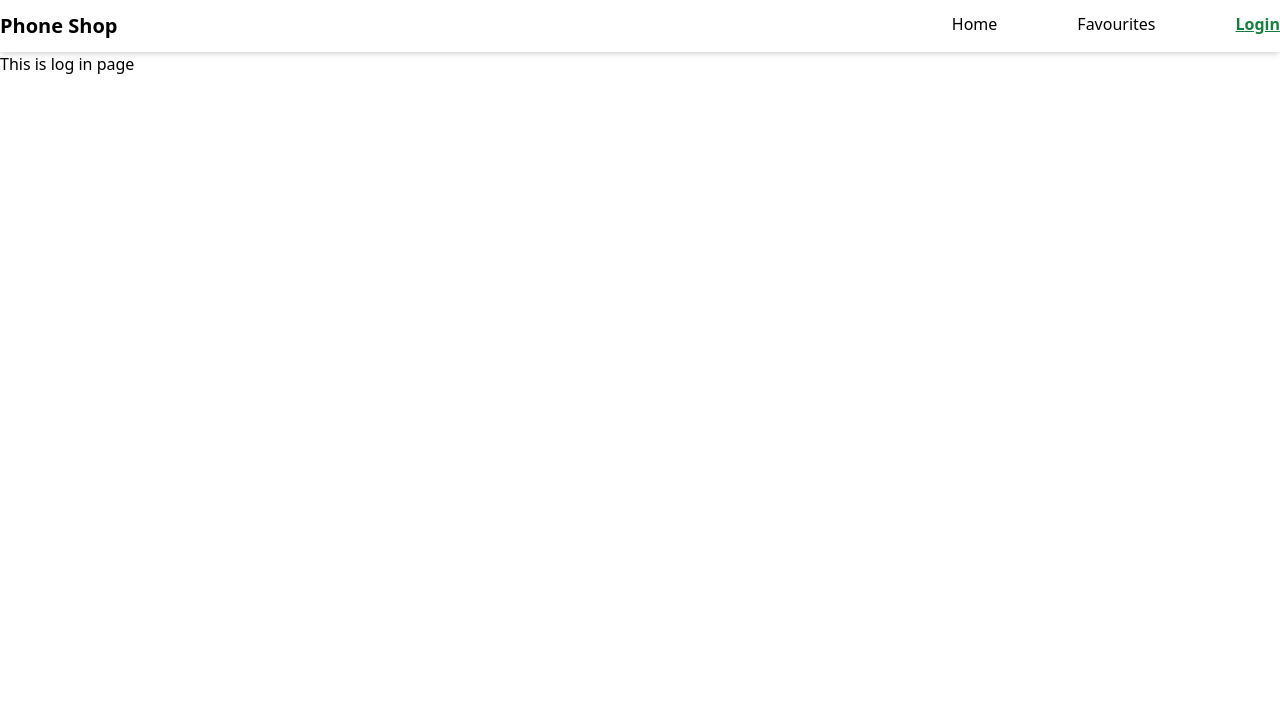
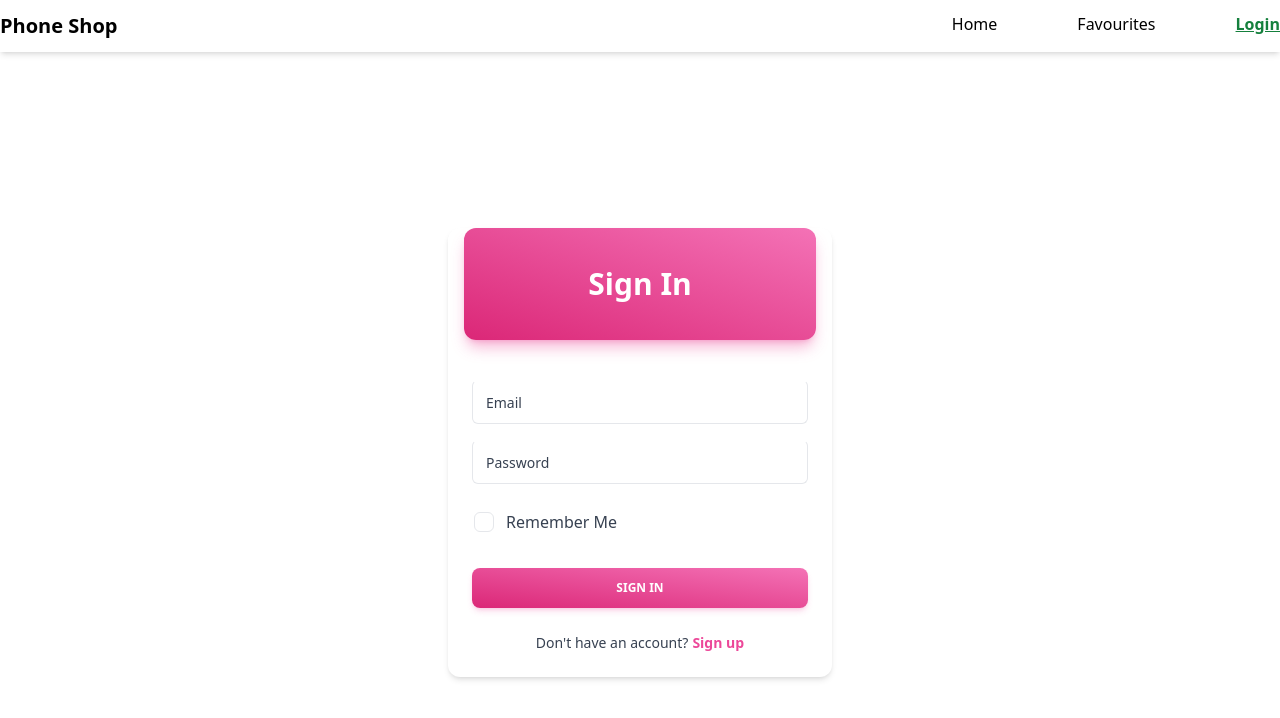
Before and after one commit to omarfaruk70/Phone-Shop, a React (Vite) app: page /login in a window 1280 px wide. Shown: the top 718 px of the page. Built offline with nearby package versions, Linux system fonts and the light colour scheme.

Commit message:
all dynamic route added and homepage card shown from api

```diff
--- /dev/null
+++ b/src/assets/Banner.jsx
@@ -0,0 +1,9 @@
+const Banner = () => {
+  return (
+    <div className="h-[70vh] bg-green-200">
+      <h1>This is Banner</h1>
+    </div>
+  );
+};
+
+export default Banner;
--- a/src/components/Navbar/Navbar.jsx
+++ b/src/components/Header/Navbar/Navbar.jsx
@@ -7,7 +7,7 @@
         <div>
           <h1 className="text-xl font-semibold">Phone Shop</h1>
         </div>
-        <ul className="flex gap-20">
+        <ul className="flex gap-5 md:gap-14  lg:gap-20">
           <li>
             <NavLink
               to={"/"}
--- a/src/components/Home/Home.jsx
+++ b/src/components/Home/Home.jsx
@@ -1,7 +1,11 @@
-const  Home = () => {
+import Banner from "../../assets/Banner";
+import Phones from "../Phones/Phones";
+
+const Home = () => {
     return (
         <div>
-           <h1>This is homepage</h1>
+            <Banner></Banner>
+            <Phones></Phones>
         </div>
     );
 };
--- a/src/components/Login/Login.jsx
+++ b/src/components/Login/Login.jsx
@@ -1,9 +1,90 @@
 const Login = () => {
-    return (
-        <div>
-            <h2>This is log in page</h2>
+  return (
+    <div className="flex items-center justify-center  h-screen">
+      <div className="relative w-96 rounded-xl bg-white bg-clip-border text-gray-700 shadow-md">
+      <div className="relative mx-4  mb-4 grid h-28 place-items-center overflow-hidden rounded-xl bg-gradient-to-tr from-pink-600 to-pink-400 bg-clip-border text-white shadow-lg shadow-pink-500/40">
+        <h3 className="block font-sans text-3xl font-semibold leading-snug tracking-normal text-white antialiased">
+          Sign In
+        </h3>
+      </div>
+      <div className="flex flex-col gap-4 p-6">
+        <div className="relative h-11 w-full min-w-[200px]">
+          <input
+            className="peer h-full w-full rounded-md border border-blue-gray-200 border-t-transparent bg-transparent px-3 py-3 font-sans text-sm font-normal text-blue-gray-700 outline outline-0 transition-all placeholder-shown:border placeholder-shown:border-blue-gray-200 placeholder-shown:border-t-blue-gray-200 focus:border-2 focus:border-pink-500 focus:border-t-transparent focus:outline-0 disabled:border-0 disabled:bg-blue-gray-50"
+            placeholder=""
+          />
+          <label className="before:content[' '] after:content[' '] pointer-events-none absolute left-0 -top-1.5 flex h-full w-full select-none text-[11px] font-normal leading-tight text-blue-gray-400 transition-all before:pointer-events-none before:mt-[6.5px] before:mr-1 before:box-border before:block before:h-1.5 before:w-2.5 before:rounded-tl-md before:border-t before:border-l before:border-blue-gray-200 before:transition-all after:pointer-events-none after:mt-[6.5px] after:ml-1 after:box-border after:block after:h-1.5 after:w-2.5 after:flex-grow after:rounded-tr-md after:border-t after:border-r after:border-blue-gray-200 after:transition-all peer-placeholder-shown:text-sm peer-placeholder-shown:leading-[4.1] peer-placeholder-shown:text-blue-gray-500 peer-placeholder-shown:before:border-transparent peer-placeholder-shown:after:border-transparent peer-focus:text-[11px] peer-focus:leading-tight peer-focus:text-pink-500 peer-focus:before:border-t-2 peer-focus:before:border-l-2 peer-focus:before:!border-pink-500 peer-focus:after:border-t-2 peer-focus:after:border-r-2 peer-focus:after:!border-pink-500 peer-disabled:text-transparent peer-disabled:before:border-transparent peer-disabled:after:border-transparent peer-disabled:peer-placeholder-shown:text-blue-gray-500">
+            Email
+          </label>
         </div>
-    );
+        <div className="relative h-11 w-full min-w-[200px]">
+          <input
+            className="peer h-full w-full rounded-md border border-blue-gray-200 border-t-transparent bg-transparent px-3 py-3 font-sans text-sm font-normal text-blue-gray-700 outline outline-0 transition-all placeholder-shown:border placeholder-shown:border-blue-gray-200 placeholder-shown:border-t-blue-gray-200 focus:border-2 focus:border-pink-500 focus:border-t-transparent focus:outline-0 disabled:border-0 disabled:bg-blue-gray-50"
+            placeholder=" "
+          />
+          <label className="before:content[' '] after:content[' '] pointer-events-none absolute left-0 -top-1.5 flex h-full w-full select-none text-[11px] font-normal leading-tight text-blue-gray-400 transition-all before:pointer-events-none before:mt-[6.5px] before:mr-1 before:box-border before:block before:h-1.5 before:w-2.5 before:rounded-tl-md before:border-t before:border-l before:border-blue-gray-200 before:transition-all after:pointer-events-none after:mt-[6.5px] after:ml-1 after:box-border after:block after:h-1.5 after:w-2.5 after:flex-grow after:rounded-tr-md after:border-t after:border-r after:border-blue-gray-200 after:transition-all peer-placeholder-shown:text-sm peer-placeholder-shown:leading-[4.1] peer-placeholder-shown:text-blue-gray-500 peer-placeholder-shown:before:border-transparent peer-placeholder-shown:after:border-transparent peer-focus:text-[11px] peer-focus:leading-tight peer-focus:text-pink-500 peer-focus:before:border-t-2 peer-focus:before:border-l-2 peer-focus:before:!border-pink-500 peer-focus:after:border-t-2 peer-focus:after:border-r-2 peer-focus:after:!border-pink-500 peer-disabled:text-transparent peer-disabled:before:border-transparent peer-disabled:after:border-transparent peer-disabled:peer-placeholder-shown:text-blue-gray-500">
+            Password
+          </label>
+        </div>
+        <div className="-ml-2.5">
+          <div className="inline-flex items-center">
+            <label
+              className="relative flex cursor-pointer items-center rounded-full p-3"
+              htmlFor="checkbox"
+              data-ripple-dark="true"
+            >
+              <input
+                type="checkbox"
+                className="before:content[''] peer relative h-5 w-5 cursor-pointer appearance-none rounded-md border border-blue-gray-200 transition-all before:absolute before:top-2/4 before:left-2/4 before:block before:h-12 before:w-12 before:-translate-y-2/4 before:-translate-x-2/4 before:rounded-full before:bg-blue-gray-500 before:opacity-0 before:transition-opacity checked:border-pink-500 checked:bg-pink-500 checked:before:bg-pink-500 hover:before:opacity-10"
+                id="checkbox"
+              />
+              <span className="pointer-events-none absolute top-2/4 left-2/4 -translate-y-2/4 -translate-x-2/4 text-white opacity-0 transition-opacity peer-checked:opacity-100">
+                <svg
+                  xmlns="http://www.w3.org/2000/svg"
+                  className="h-3.5 w-3.5"
+                  viewBox="0 0 20 20"
+                  fill="currentColor"
+                  stroke="currentColor"
+                  strokeWidth="1"
+                >
+                  <path
+                    fillRule="evenodd"
+                    d="M16.707 5.293a1 1 0 010 1.414l-8 8a1 1 0 01-1.414 0l-4-4a1 1 0 011.414-1.414L8 12.586l7.293-7.293a1 1 0 011.414 0z"
+                    clipRule="evenodd"
+                  ></path>
+                </svg>
+              </span>
+            </label>
+            <label
+              className="mt-px cursor-pointer select-none font-light text-gray-700"
+              htmlFor="checkbox"
+            >
+              Remember Me
+            </label>
+          </div>
+        </div>
+      </div>
+      <div className="p-6 pt-0">
+        <button
+          className="block w-full select-none rounded-lg bg-gradient-to-tr from-pink-600 to-pink-400 py-3 px-6 text-center align-middle font-sans text-xs font-bold uppercase text-white shadow-md shadow-pink-500/20 transition-all hover:shadow-lg hover:shadow-pink-500/40 active:opacity-[0.85] disabled:pointer-events-none disabled:opacity-50 disabled:shadow-none"
+          type="button"
+          data-ripple-light="true"
+        >
+          Sign In
+        </button>
+        <p className="mt-6 flex justify-center font-sans text-sm font-light leading-normal text-inherit antialiased">
+          Don't have an account?
+          <a
+            href="#signup"
+            className="ml-1 block font-sans text-sm font-bold leading-normal text-pink-500 antialiased"
+          >
+            Sign up
+          </a>
+        </p>
+      </div>
+    </div>
+    </div>
+  );
 };
 
 export default Login;
--- a/src/components/MainLayout/MainLayout.jsx
+++ b/src/components/MainLayout/MainLayout.jsx
@@ -1,6 +1,5 @@
 import { Outlet } from "react-router-dom";
-import Navbar from "../Navbar/Navbar";
-
+import Navbar from "../Header/Navbar/Navbar";
 const MainLayout = () => {
     return (
         <div>
--- /dev/null
+++ b/src/components/Phone/Phone.jsx
@@ -0,0 +1,41 @@
+import PropTypes from "prop-types";
+const Phone = ({ phone }) => {
+  // console.log(phone);
+  const { brand_name, image, phone_name, price, rating } = phone || ''  ;
+  return (
+    <div className="relative flex w-96 flex-col rounded-xl bg-white bg-clip-border text-gray-700 shadow-md">
+      <div className="relative mx-4 mt-4 h-96 overflow-hidden rounded-xl bg-white bg-clip-border text-gray-700">
+        <img src={image} className="h-full w-full object-cover" />
+      </div>
+      <div className="p-6">
+        <div className="mb-2 flex items-center justify-between">
+          <p className="block font-sans text-base font-medium leading-relaxed text-blue-gray-900 antialiased">
+            {brand_name}
+          </p>
+          <p className="block font-sans text-base font-medium leading-relaxed text-blue-gray-900 antialiased">
+            {price} $
+          </p>
+        </div>
+        <p className="block font-sans  font-normal leading-normal text-black  antialiased opacity-75 text-2xl">
+          {phone_name}
+        </p>
+        <p className="block font-sans text-md font-normal leading-normal text-yellow-500 antialiased opacity-75">
+          {rating} <span className="font-extrabold">*</span>
+        </p>
+      </div>
+      <div className="p-6 pt-0">
+        <button
+          className="block w-full bg-gray-400  hover:bg-blue-500 hover:text-white select-none rounded-lg  py-3 px-6 text-center align-middle font-sans text-xs font-bold uppercase  transition-all hover:scale-105 focus:scale-105 focus:opacity-[1] active:scale-100 active:opacity-[0.85] disabled:pointer-events-none disabled:opacity-50 disabled:shadow-md"
+          type="button"
+        >
+          Favourite
+        </button>
+      </div>
+    </div>
+  );
+};
+
+Phone.propTypes = {
+  phone: PropTypes.object.isRequired,
+};
+export default Phone;
--- /dev/null
+++ b/src/components/Phones/Phones.jsx
@@ -0,0 +1,24 @@
+import { useEffect, useState } from "react";
+import Phone from "../Phone/Phone";
+
+const Phones = () => {
+    const [phones, setPhones] = useState([]);
+    useEffect(()=>{
+        fetch('phones.json')
+        .then(res => res.json())
+        .then(data => setPhones(data))
+    },[])
+    return (
+        <div>
+            <h1 className="text-2xl font-bold text-center py-5">All categories phones</h1>
+
+            <div className="grid grid-cols-1 gap-5 py-5 md:grid-cols-2 lg:grid-cols-3 max-w-7xl mx-auto">
+                {
+                    phones?.map(phone => <Phone key={phone.id} phone={phone}></Phone>)
+                }
+            </div>
+        </div>
+    );
+};
+
+export default Phones;
```
